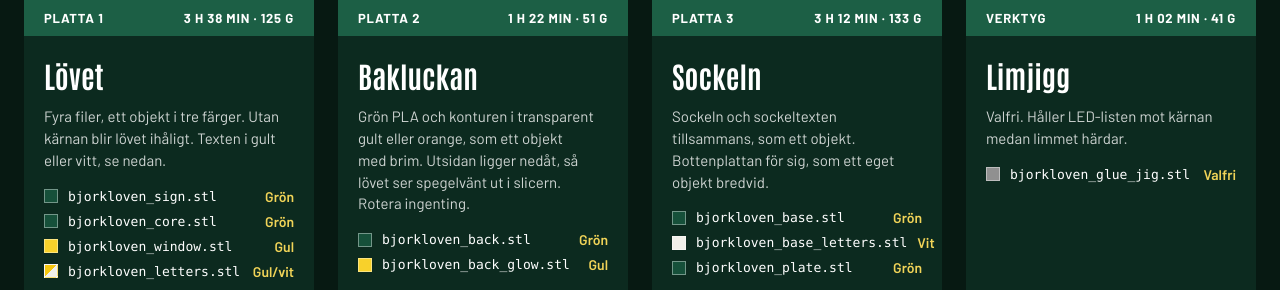
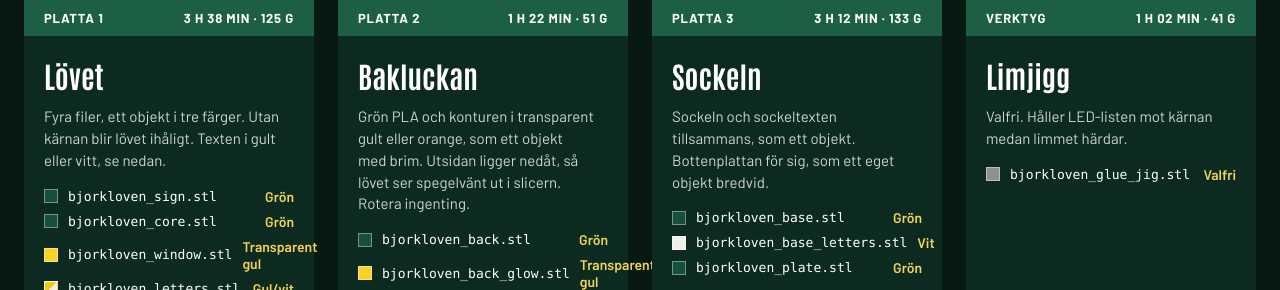
Before and after one commit to markusbackman/lovglod, a plain HTML site: page site/skriv-ut.html in a window 1280 px wide. Shown: the part 2850-3140 px from the top of the page. Drawn offline with Linux system fonts and the light colour scheme.

Commit message:
Fönstret och backluckans glöd i transparent gult på skriv ut-sidan

```diff
--- a/site/skriv-ut.html
+++ b/site/skriv-ut.html
@@ -347,7 +347,7 @@ dl[style*="width: 1280px"], ul[style*="width: 1280px"], ol[style*="width: 1280px
                   <li style="display: flex; align-items: center; gap: 10px; font-size: 14px;">
                     <span style="width: 12px; height: 12px; flex-shrink: 0; background: #f8d12b; border: 1px solid rgba(255,255,255,0.4);"></span>
                     <span style="flex-grow: 1; font-family: ui-monospace, Menlo, monospace; font-size: 13px;">bjorkloven_window.stl</span>
-                    <span style="color: #f1d458; font-weight: 600;">Gul</span>
+                    <span style="color: #f1d458; font-weight: 600;">Transparent gul</span>
                   </li>
 
                   <li style="display: flex; align-items: center; gap: 10px; font-size: 14px;">
@@ -382,7 +382,7 @@ dl[style*="width: 1280px"], ul[style*="width: 1280px"], ol[style*="width: 1280px
                   <li style="display: flex; align-items: center; gap: 10px; font-size: 14px;">
                     <span style="width: 12px; height: 12px; flex-shrink: 0; background: #f8d12b; border: 1px solid rgba(255,255,255,0.4);"></span>
                     <span style="flex-grow: 1; font-family: ui-monospace, Menlo, monospace; font-size: 13px;">bjorkloven_back_glow.stl</span>
-                    <span style="color: #f1d458; font-weight: 600;">Gul</span>
+                    <span style="color: #f1d458; font-weight: 600;">Transparent gul</span>
                   </li>
 
               </ul>
```
